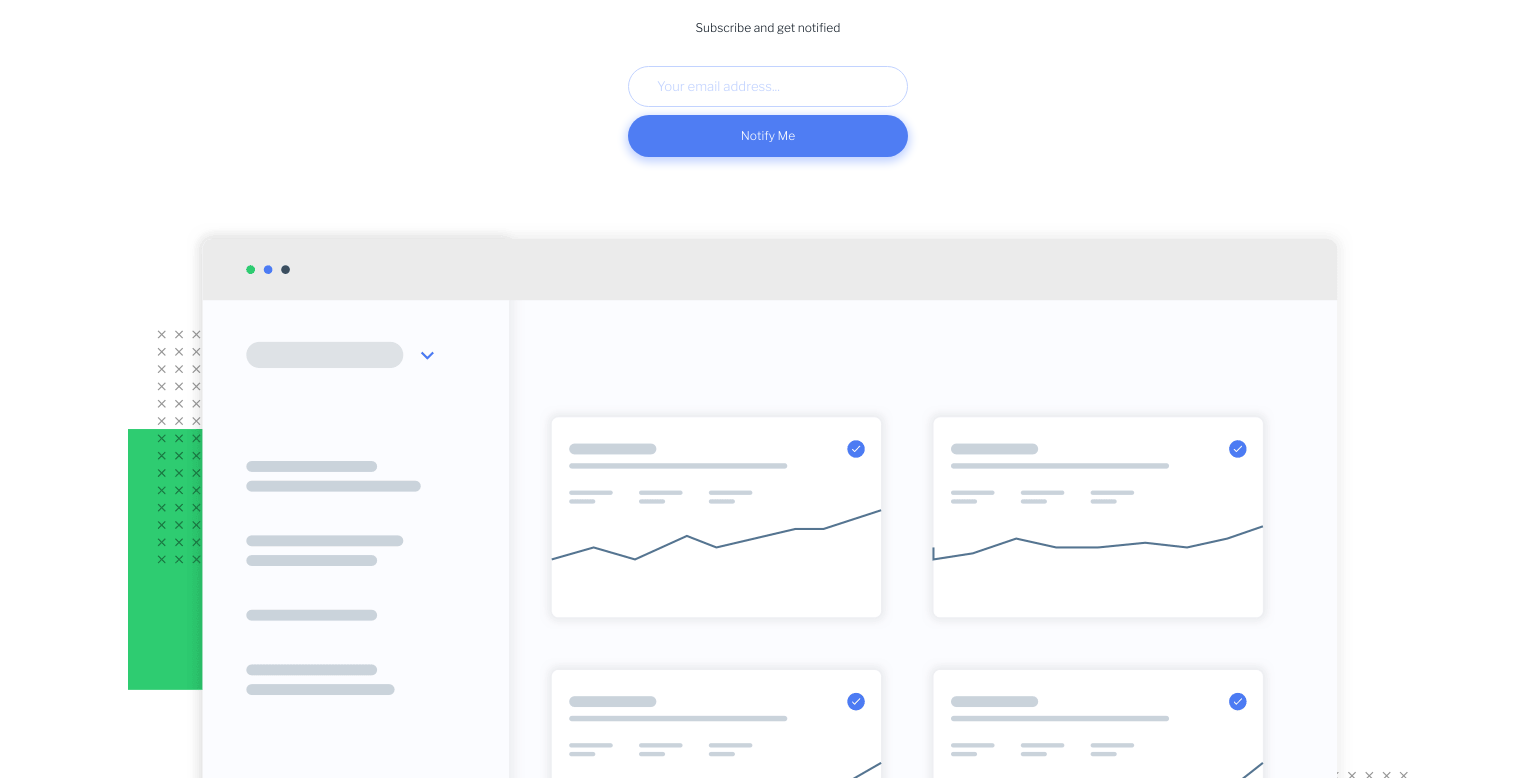
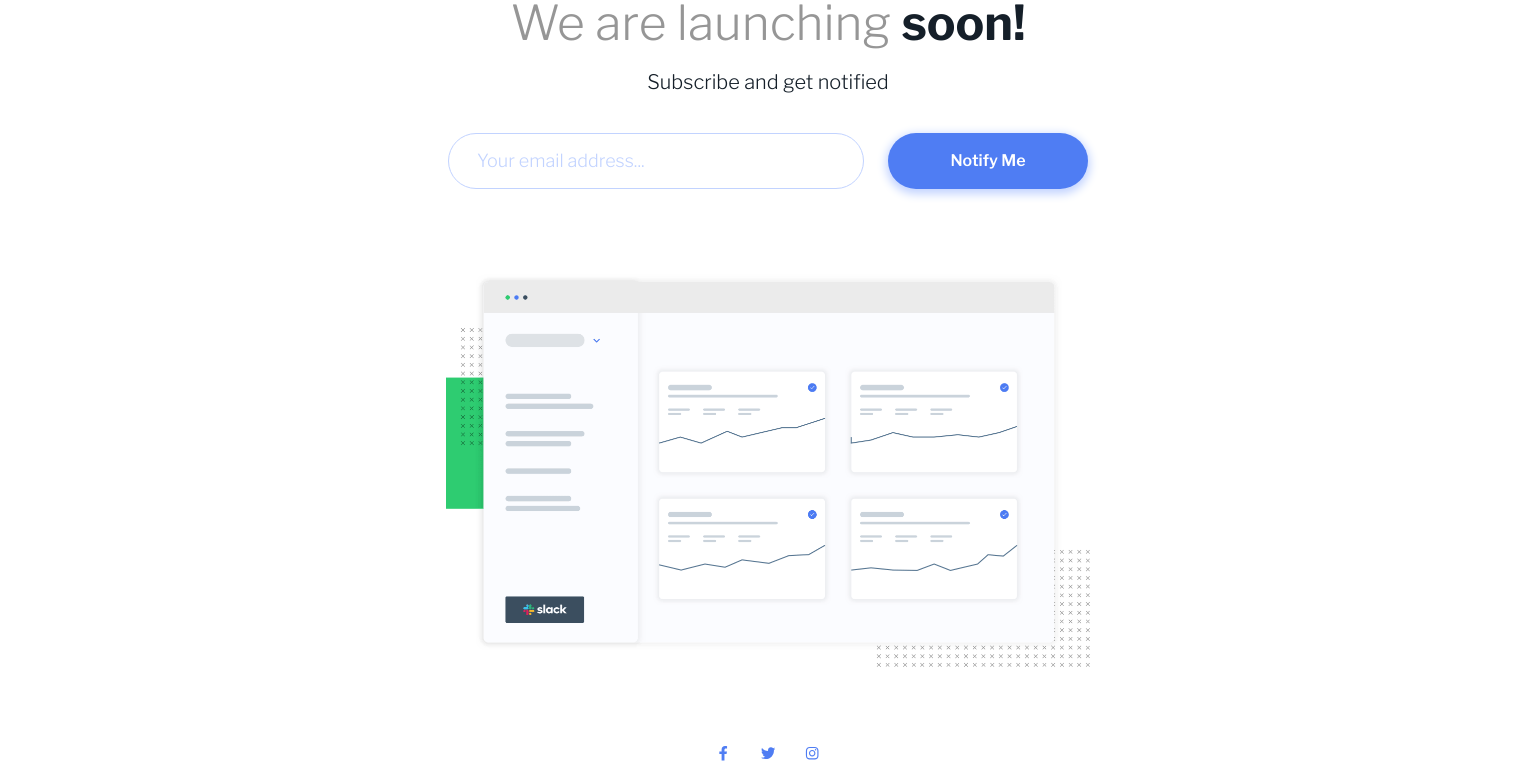
Before and after one commit to siavhnz/ping-coming-soon-page, a React (Create React App) app: page / in a window 1536 px wide. Shown: the part 166-944 px from the top of the page. Built offline with nearby package versions, Linux system fonts and the light colour scheme.

Commit message:
Desktop design added

```diff
--- a/src/App.css
+++ b/src/App.css
@@ -2,6 +2,7 @@
 :root {
     /* colors */
     --color-primary: #4f7df3;
+    --color-hover: rgb(79, 125, 243, 0.75);
     --dark-blue: #151f29;
     --pale-blue: #c2d3ff;
     --light-red: #ff5263;
--- a/src/components/Ping.module.css
+++ b/src/components/Ping.module.css
@@ -8,9 +8,21 @@
 .title {
     color:var(--light-gray, #969696);
     font-size: 1.375rem;
-    margin-top: 1.125rem
+    margin-top: 1.125rem;
 }
 
 .desc {
     font-size:0.75rem;
 }
+
+@media (min-width: 90em) { /* 1440px */
+    .title {
+        font-size: 3rem;
+        margin-top: 1.5rem
+    }
+
+    .desc {
+        font-size:1.25rem;
+        margin-top: -0.5rem;
+    }
+}
--- a/src/components/SubscribeForm.module.css
+++ b/src/components/SubscribeForm.module.css
@@ -49,3 +49,31 @@
     color: #fff;
     font-weight: 300;
 }
+
+.notify-btn:hover {
+    background-color: var(--color-hover, rgb(79, 125, 243, 0.75));
+}
+
+@media (min-width: 90em) { /* 1440px */
+    .form {
+        flex-direction: row;
+        justify-content: center;
+        column-gap: 1.5rem;
+        margin-top:2.25rem;
+    }
+
+    .text-field {
+        width: 26rem;
+        font-size: 1.125rem;
+        padding: 0.825rem 1.75rem;
+    }
+
+    .notify-btn {
+        margin: 0;
+        width: 12.5rem;
+        font-size:1rem;
+        font-weight: 600;
+        padding-top:1rem;
+        padding-bottom: 1rem;
+    }
+}
--- a/src/components/UI/Footer.module.css
+++ b/src/components/UI/Footer.module.css
@@ -5,18 +5,38 @@
 .footer__icons {
     display: flex;
     justify-content: center;
-    column-gap: 1.75rem;
+    column-gap: 1.25rem;
+}
+
+.footer__icons a{
+    padding:0.25rem;
+    border:1px solid transparent;
+    border-radius: 2rem;
+}
+
+.footer__icons a:hover {
+    background-color: var(--color-hover, rgb(79, 125, 243, 0.75));
+    color: #fff;
+}
+.footer__icons a:hover svg {
+    color: #fff;
 }
 
 .footer__icons svg {
-    width: 1rem;
-    height: 1rem;
+    width: 0.9rem;
+    height: 0.9rem;
     color: var(--color-primary)
 }
 
 .copyright {
-    margin-top: 2rem;
+    margin-top: 1.75rem;
     text-align: center;
     font-size: 0.625rem;
     color:var(--light-gray, #969696);
 }
+
+@media (min-width: 90em) { /* 1440px */
+   .copyright {
+        font-size: 0.75rem;
+    }
+}
--- a/src/pages/ComingSoon.module.css
+++ b/src/pages/ComingSoon.module.css
@@ -8,3 +8,20 @@
     padding-left: 1.75rem;
     margin-top: 4.125rem;
 }
+
+@media (min-width:40em) { /* 640px */
+    .figure {
+        max-width: 40rem;
+    }
+}
+
+@media (min-width: 90em) { /* 1440px */
+    .main {
+        margin-bottom: 4.625rem;
+        margin-top: 5.45rem;
+    }
+    .figure {
+        margin-top: 5.3rem;
+        max-width: 43.75rem;
+    }
+}
```
Also changed, not shown: 1 other file (tests, documents, lock files or other folders).
